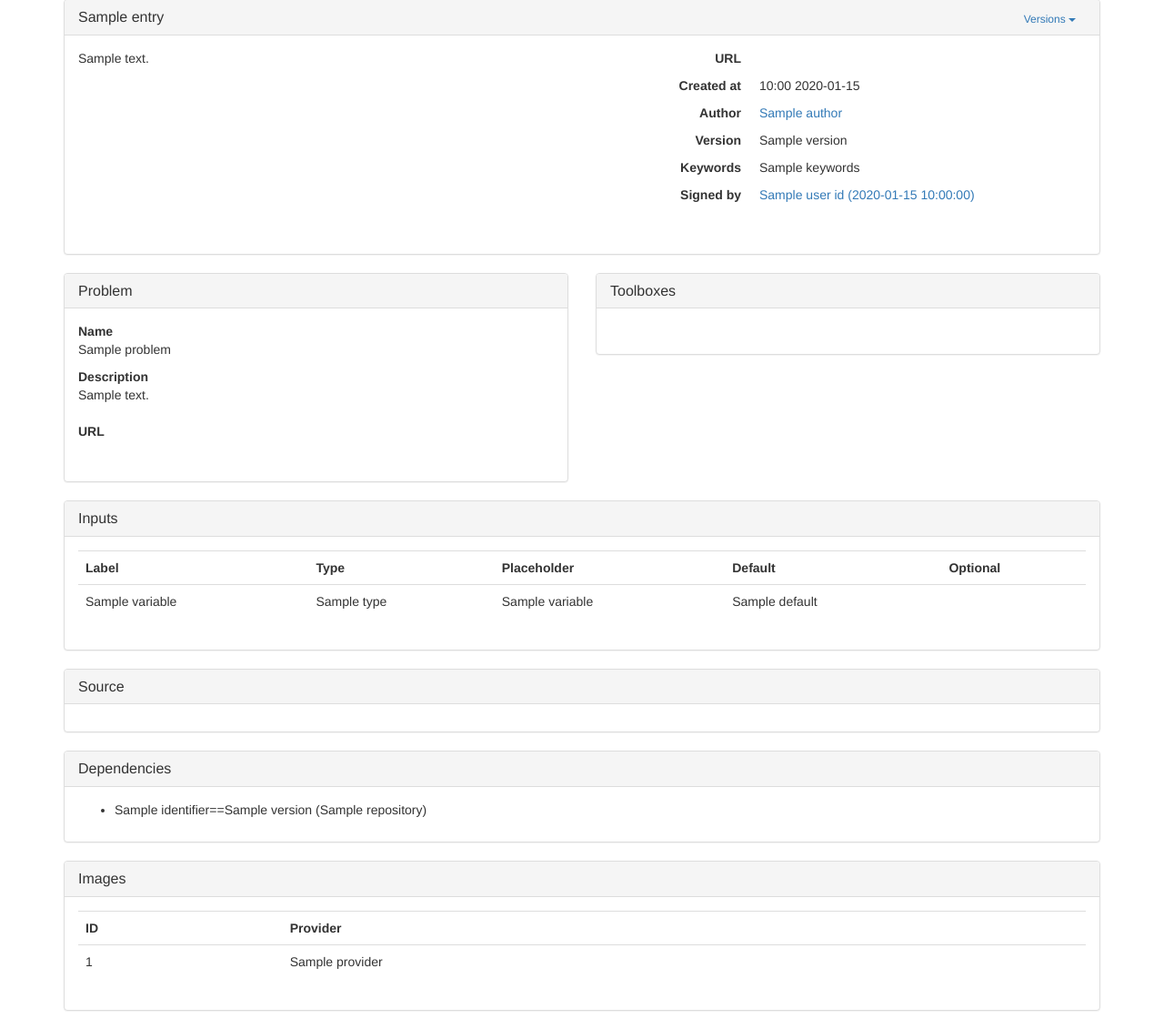
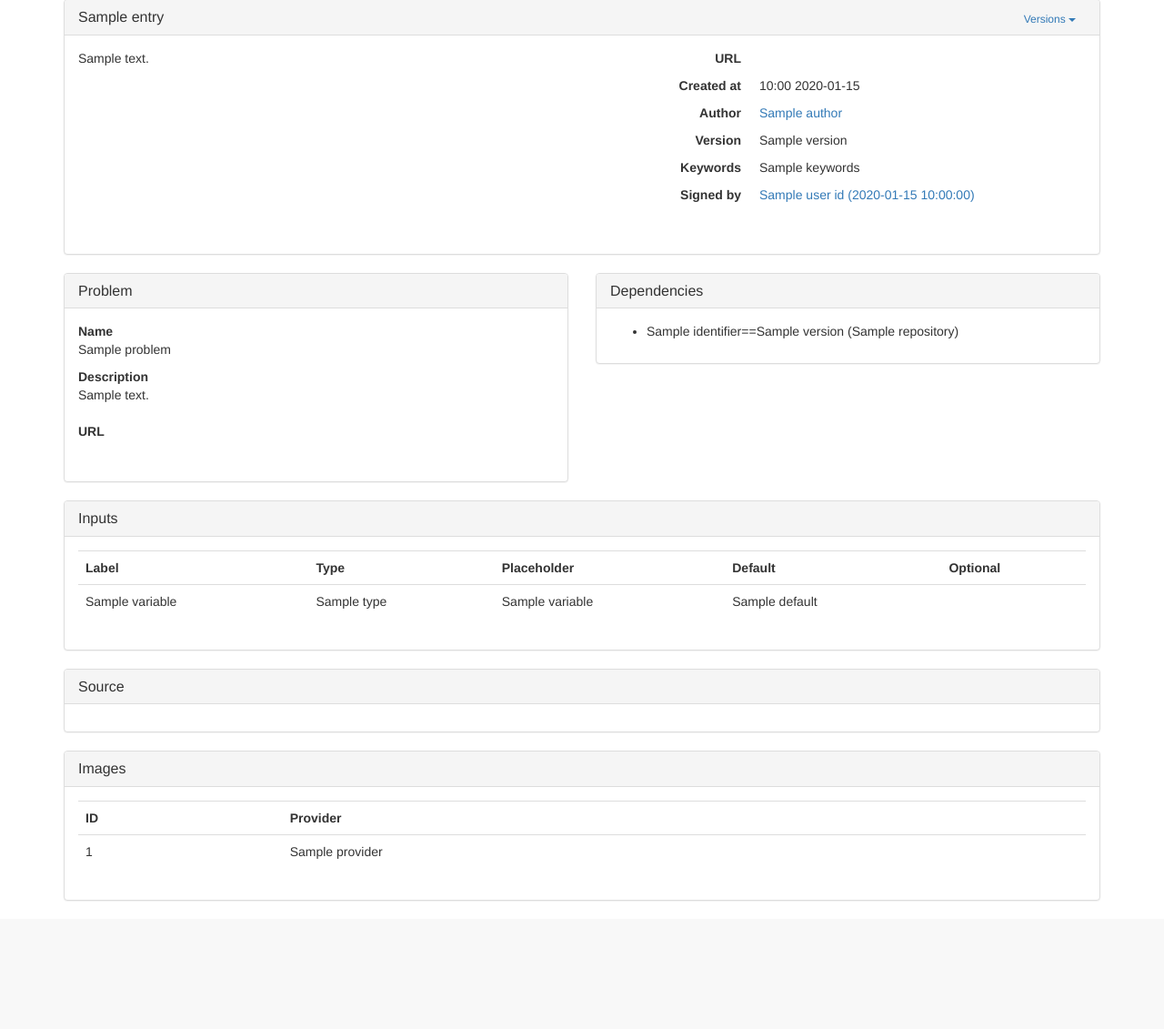
Before and after one commit to csiro-easi/easi-sssc, a Flask app: template templates/entries/solution_detail.html in a window 1280 px wide. Shown: the part 194-1325 px from the top of the page at 91% size. After the commit the page ends 1184 px from the top, so only its background shows below. Run offline with Flask 2, Linux system fonts and the light colour scheme; the template is opened without the code that fills it: most values are stand-ins (such as "Sample title", 1, 10 or a date in 2020); parts of the project's set-up code (start-up, migrations or seed data) failed here and were passed over; some libraries are stand-ins or nearby versions.

Commit message:
Minor change to display of solution dependencies

```diff
--- a/templates/entries/solution_detail.html
+++ b/templates/entries/solution_detail.html
@@ -17,21 +17,7 @@
   </div>
 
   <div class="col-md-6">
-    <div class="panel panel-default">
-      <div class="panel-heading"><h2 class="panel-title">Toolboxes</h2></div>
-      <div class="panel-body">
-          <div class="list-group">
-              {% for t in entry.deps %}
-              {% if t.type == 'toolbox' %}
-              <a href="{{ t.identifier }}"
-                 class="list-group-item">
-                  {{t.identifier}}
-              </a>
-              {% endif %}
-              {% endfor %}
-          </div>
-      </div>
-    </div>
+    {% include 'entries/dependencies.html' %}
   </div>
 </div>
 
@@ -65,8 +51,6 @@
   </div>
 </div>
 
-{% include 'entries/dependencies.html' %}
-
 <div class="panel panel-default">
     <div class="panel-heading"><h2 class="panel-title">Images</h2></div>
     <div class="panel-body">
```
